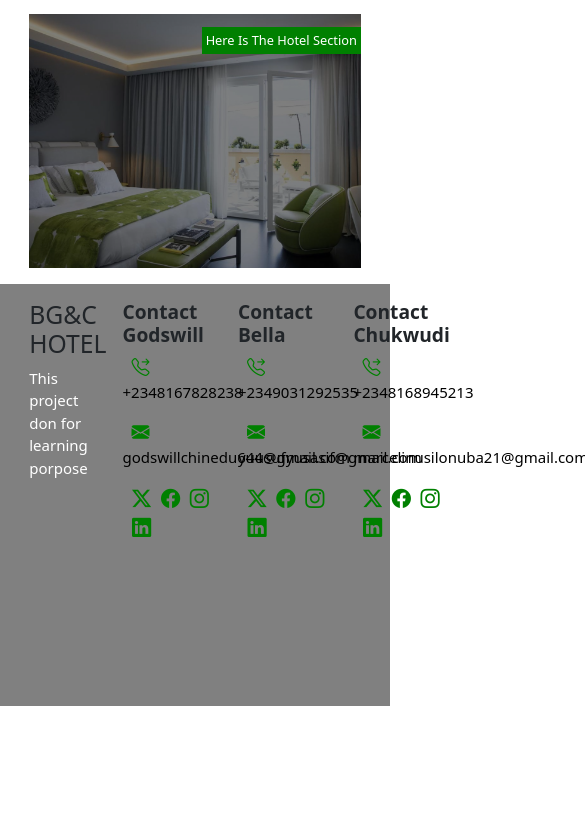
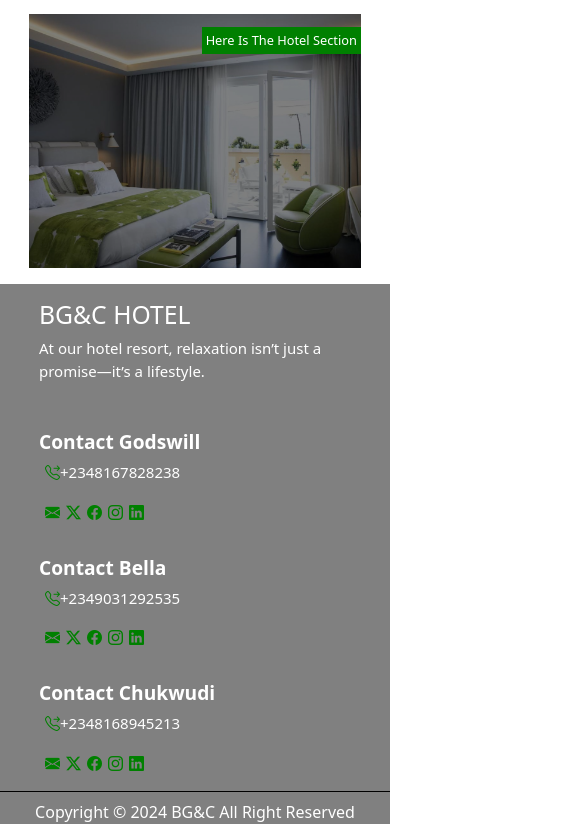
Before and after one commit to Muslimbello/Hotel-Management-System, a React (Create React App) app in the folder clients/: page / in a window 390 px wide. Shown: the part 3045-3869 px from the top of the page, 585 px wide, since content can reach past the window. Before the commit the page ends 3751 px from the top, so only its background shows below. Built offline with nearby package versions, Linux system fonts and the light colour scheme; a web font is replaced by a local one.

Commit message:
add footer

```diff
--- a/clients/src/component/footer.jsx
+++ b/clients/src/component/footer.jsx
@@ -6,7 +6,10 @@ const Footer = () => {
       <div className="footer_box">
         <div className="footer_box_card1">
           <h2>BG&C HOTEL</h2>
-          <p>This project don for learning porpose </p>
+          <p>
+            At our hotel resort, relaxation isn’t just a promise—it’s a
+            lifestyle.
+          </p>
         </div>
         <div className="footer_box_card">
           <h4>Contact Godswill</h4>
@@ -14,9 +17,9 @@ const Footer = () => {
             {" "}
             <i class="bi bi-telephone-forward"></i>+2348167828238
           </p>
-          <p>
-            <i class="bi bi-envelope-fill"></i>godswillchinedu644@gmail.com
-          </p>
+          <a href="#">
+            <i class="bi bi-envelope-fill"></i>
+          </a>
           <a href="#">
             <i class="bi bi-twitter-x"></i>
           </a>
@@ -35,9 +38,9 @@ const Footer = () => {
           <p>
             <i class="bi bi-telephone-forward"></i>+2349031292535
           </p>
-          <p>
-            <i class="bi bi-envelope-fill"></i>yuusufyusasif@gmail.com
-          </p>
+          <a href="#">
+            <i class="bi bi-envelope-fill"></i>
+          </a>
           <a href="#">
             <i class="bi bi-twitter-x"></i>
           </a>
@@ -56,23 +59,24 @@ const Footer = () => {
           <p>
             <i class="bi bi-telephone-forward"></i>+2348168945213
           </p>
-          <p>
-            <i class="bi bi-envelope-fill"></i>marcelinusilonuba21@gmail.com
-          </p>
+          <a href="#">
+            <i class="bi bi-envelope-fill"></i>
+          </a>
           <a href="#">
             <i class="bi bi-twitter-x"></i>
           </a>
-          <a href="#">
+          <a href="https://facebook.com/chukwudi.ilonuba/">
             <i class="bi bi-facebook"></i>
           </a>
           <a href="#">
             <i class="bi bi-instagram"></i>
           </a>
-          <a href="#">
+          <a href="https://www.linkedin.com/in/ilonuba-chukwudi-a14868191/">
             <i class="bi bi-linkedin"></i>
           </a>
         </div>
       </div>
+      <div className="last"> Copyright &copy; 2024 BG&C All Right Reserved</div>
     </div>
   );
 };
--- a/clients/src/landingpage.css
+++ b/clients/src/landingpage.css
@@ -424,27 +424,24 @@
 /*.. Footer Section Style ..*/
 
 .Footer {
-  height: 50vh;
+  height: 100%;
   background-color: gray;
-  margin-top: 1rem;
-  display: flex;
-  justify-content: center;
   padding-top: 1em;
+  margin-top: 1em;
+  color: white;
 }
 .footer_box {
   display: flex;
   width: 85%;
-  justify-content: space-around;
   gap: 1em;
+  flex-wrap: wrap;
+  margin: auto;
 }
 .footer_box_card1 {
   width: 30%;
 }
 .footer_box_card {
-  width: 30%;
-}
-.footer_box_card p {
-  color: black;
+  width: 20%;
 }
 .footer_box_card i {
   color: green;
@@ -455,3 +452,33 @@
   font-size: larger;
   font-weight: 600;
 }
+.last {
+  padding-top: 0.5em;
+  border-top: 1px solid black;
+  margin-top: 1em;
+  text-align: center;
+}
+@media (max-width: 768px) {
+  .footer_box {
+    flex-direction: column;
+    width: 80%;
+    margin: auto;
+  }
+  .footer_box_card1 {
+    width: 100%;
+  }
+  .footer_box_card {
+    width: 100%;
+    padding-top: 1em;
+  }
+  .footer_box_card i {
+    color: green;
+    padding-left: 0.4em;
+    font-size: 15px;
+    margin-top: 1px;
+  }
+  .footer_box_card i {
+    margin: auto;
+    padding: auto;
+  }
+}
```
